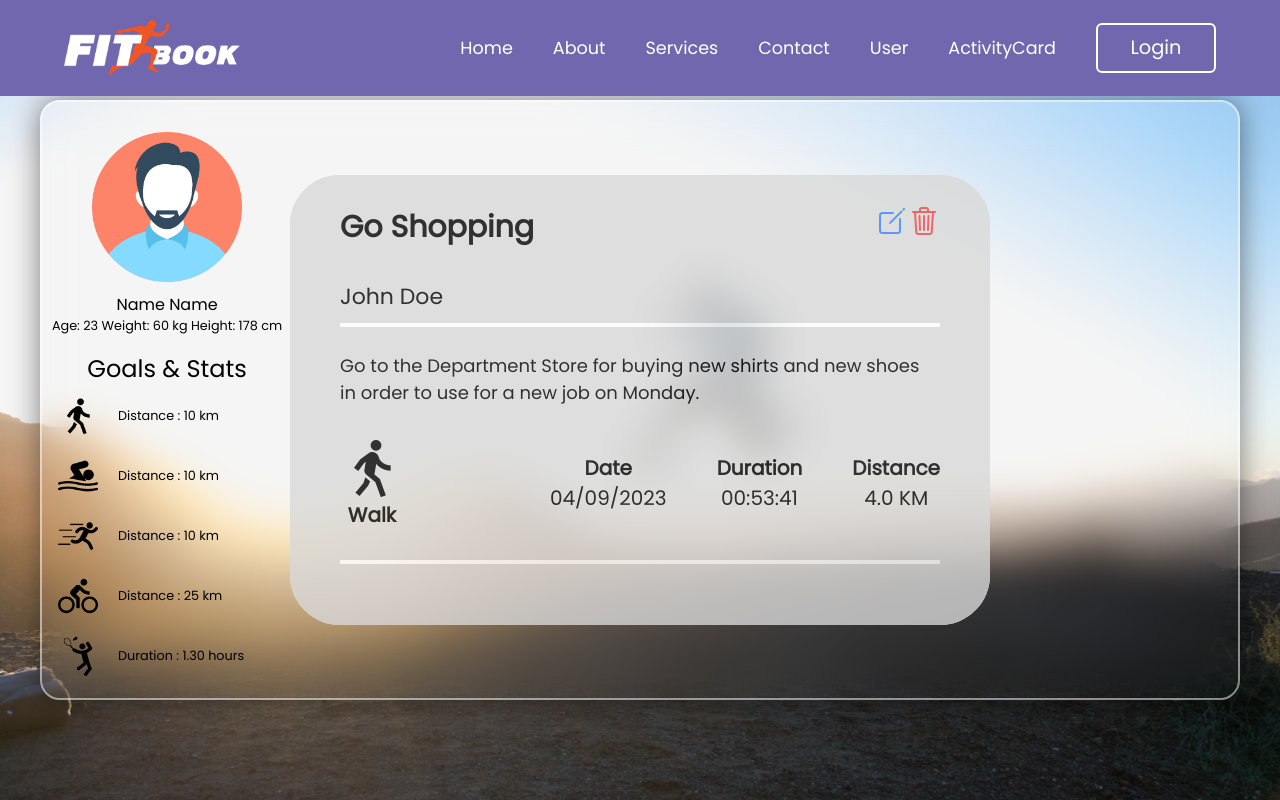
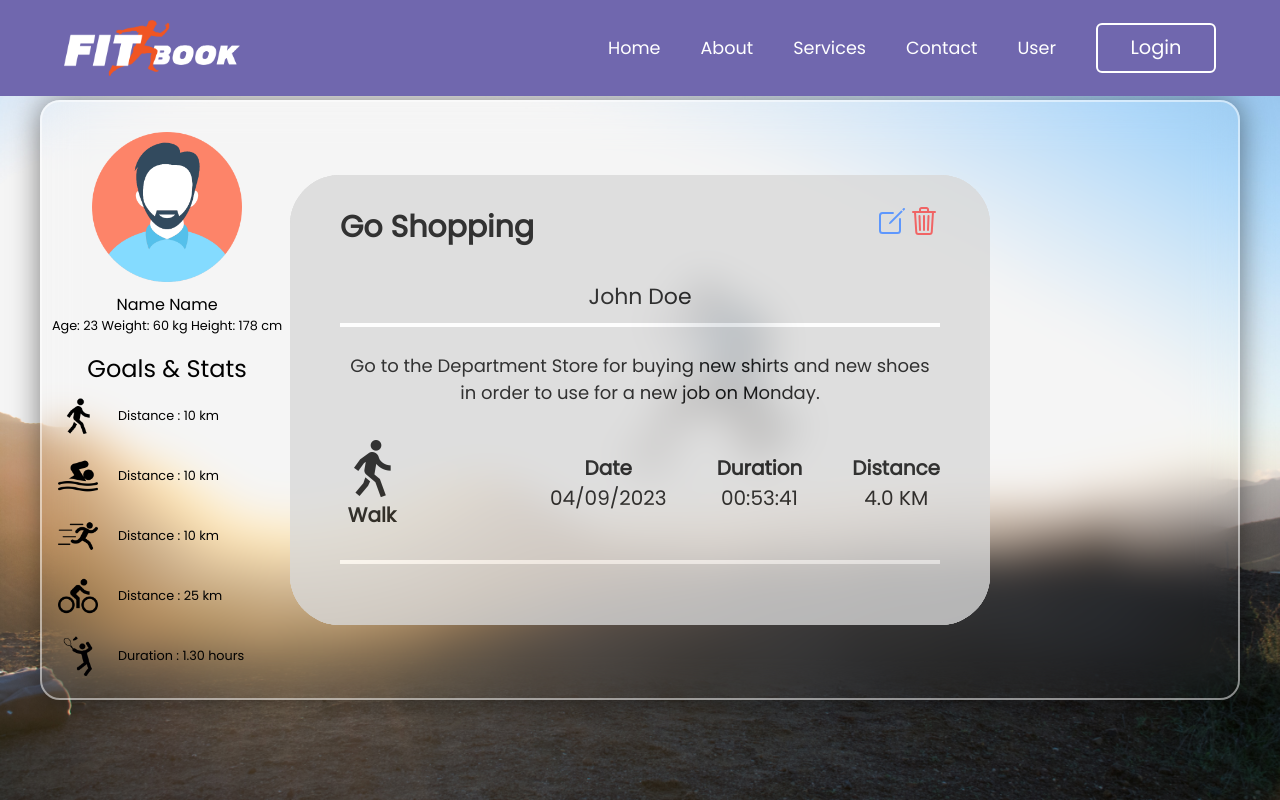
Before and after one commit to warutniy/project_groupA-2, a React (Vite) app in the folder groupA/: page /User_main in a window 1280 px wide. Built offline with nearby package versions, Linux system fonts and the light colour scheme.

Commit message:
fix position activity cards

```diff
--- a/groupA/src/ActivityCard.css
+++ b/groupA/src/ActivityCard.css
@@ -6,7 +6,7 @@
     left: 50%;
     transform: translate(-50%, -50%);
     background: #D9D9D9;
-    /* opacity: 0.8; */
+    opacity: 0.8;
     border-radius: 50px;
 }
 
--- a/groupA/src/Navbar.jsx
+++ b/groupA/src/Navbar.jsx
@@ -34,7 +34,6 @@ const [toggle, setToggle] = useState([{id:"menu", tag:<ion-icon name="menu-outli
                 <li><a href="#" >Services</a></li>
                 <li><a href="#" >Contact</a></li>
                 <li><a href="/User_main" >User</a></li>
-                <li><a href="/ActivityCard" >ActivityCard</a></li>
                 <li><button className="btnLogin-popup"><a href="/login">Login</a></button></li>
             </ul>
             <div className="toggle_btn" onClick={handleClick} id="toggle_btn">
--- a/groupA/src/User_main.css
+++ b/groupA/src/User_main.css
@@ -43,18 +43,18 @@
     align-items: center;
     border-top-right-radius: 20px;
     border-bottom-right-radius: 20px;
-    /* opacity: 20%; */
+    opacity: 20%;
     margin: 5px;
     opacity: 0.8;
     overflow-y: scroll;
 }
 
-/* .grid-right > div {
+.grid-right > div {
     text-align: center;
     display: flex;
     flex-wrap: wrap;
     border: 1px black;
-} */
+}
 
 .activity_card {
     flex-basis: calc(33.33% - 20px);
--- a/groupA/src/User_main.jsx
+++ b/groupA/src/User_main.jsx
@@ -12,9 +12,27 @@ const User_main = function() {
             <div className="grid-main">
                 <User_left/>
                 <div className="grid-right">
+                    <div className="activity_card">
                         <ActivityCard />
+                    </div>
+                    <div className="activity_card">
                         <ActivityCard />
+                    </div>
+                    <div className="activity_card">
                         <ActivityCard />
+                    </div>
+                    <div className="activity_card">
+                        <ActivityCard />
+                    </div>
+                    <div className="activity_card">
+                        <ActivityCard />
+                    </div>
+                    <div className="activity_card">
+                        <ActivityCard />
+                    </div>
+                    <div className="activity_card">
+                        <ActivityCard />
+                    </div>
                 </div>
             </div>
         </Layout>
--- a/groupA/src/main.jsx
+++ b/groupA/src/main.jsx
@@ -4,11 +4,11 @@ import Home from './Home';
 import Login from './Login.jsx';
 import Register from './Register.jsx';
 import User_main from './User_main.jsx';
-import ActivityCard from './ActivityCard';
 import {
   createBrowserRouter,
   RouterProvider,
 } from "react-router-dom";
+import ActivityCard from './ActivityCard';
 
 const router = createBrowserRouter([
   {
@@ -32,7 +32,7 @@ const router = createBrowserRouter([
   },
 
   {
-    path: '/ActivityCard',
+    path: '/activity',
     element: <ActivityCard />
   }
 ])
```
